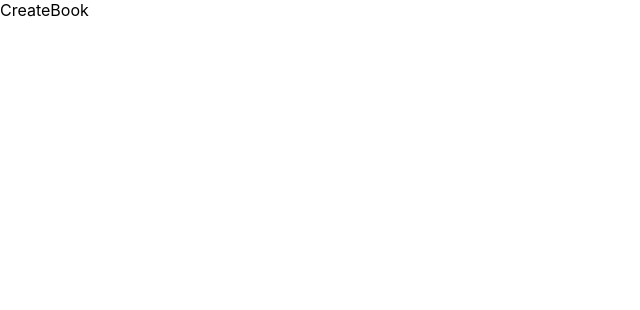
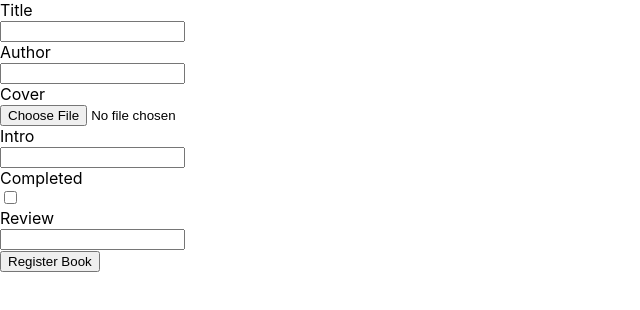
Before and after one commit to pimientaglez/book-club, a React (Create React App) app: page /create in a window 1280 px wide. Shown: the top 310 px of the page, without its empty margins (0-640 px from the left). Built offline with nearby package versions, Linux system fonts and the light colour scheme.

Commit message:
Create book flow

```diff
--- a/src/pages/CreateBook.jsx
+++ b/src/pages/CreateBook.jsx
@@ -1,7 +1,125 @@
-import React from 'react'
+import React, { useState } from 'react'
 
 export const CreateBook = () => {
-  return (
-    <div>CreateBook</div>
+    const [title, setTitle] = useState("");
+    const [author, setAuthor] = useState("");
+    const [cover, setCover] = useState("");
+    const [intro, setIntro] = useState("");
+    const [completed, setCompleted] = useState(false);
+    const [review, setReview] = useState("");
+
+    const handleChange = (e) => {
+        const name = e.target.name;
+        const value = e.target.value;
+
+        switch (name) {
+            case "title":
+                setTitle(value);
+                break;
+            case "author":
+                setAuthor(value);
+                break;
+            case "intro":
+                setIntro(value);
+                break;
+            case "completed":
+                setCompleted(e.target.checked);
+                break;
+            case "review":
+                setReview(value);
+                break;
+            default:
+        }
+    }
+    const handleChangeFile = (e) => {
+        const element = e.target;
+        const file = element.files[0];
+        const reader = new FileReader();
+
+        reader.readAsDataURL(file);
+
+        reader.onloadend = () => {
+            setCover(reader.result.toString());
+        }
+    }
+
+    const handleSubmit = (e) => {
+        e.preventDefault();
+
+        const newBook = {
+            id: crypto.randomUUID(),
+            title,
+            author,
+            cover,
+            intro,
+            completed,
+            review,
+        }
+
+        //TODO: create book
+    }
+
+    return (
+    <>
+        <form onSubmit={handleSubmit}>
+            <div>
+                <div>Title</div>
+                <input
+                    type="text"
+                    name="title"
+                    onChange={handleChange}
+                    value={title}
+                />
+            </div>
+            <div>
+                <div>Author</div>
+                <input
+                    type="text"
+                    name="author"
+                    onChange={handleChange}
+                    value={author}
+                />
+            </div>
+            <div>
+                <div>Cover</div>
+                <input
+                    type="file"
+                    name="cover"
+                    onChange={handleChangeFile}
+                />
+                <div>{!!cover ? <img src={cover} width="200px" alt="preview"/> : ""}</div>
+            </div>
+            <div>
+                <div>Intro</div>
+                <input
+                    type="text"
+                    name="intro"
+                    onChange={handleChange}
+                    value={intro}
+                />
+            </div>
+            <div>
+                <div>Completed</div>
+                <input
+                    type="checkbox"
+                    name="completed"
+                    onChange={handleChange}
+                    value={completed}
+                />
+            </div>
+            <div>
+                <div>Review</div>
+                <input
+                    type="text"
+                    name="review"
+                    onChange={handleChange}
+                    value={review}
+                />
+            </div>
+            <div>
+                <input type="submit" value="Register Book" />
+            </div>
+        </form>
+    </>
   )
 }
```
